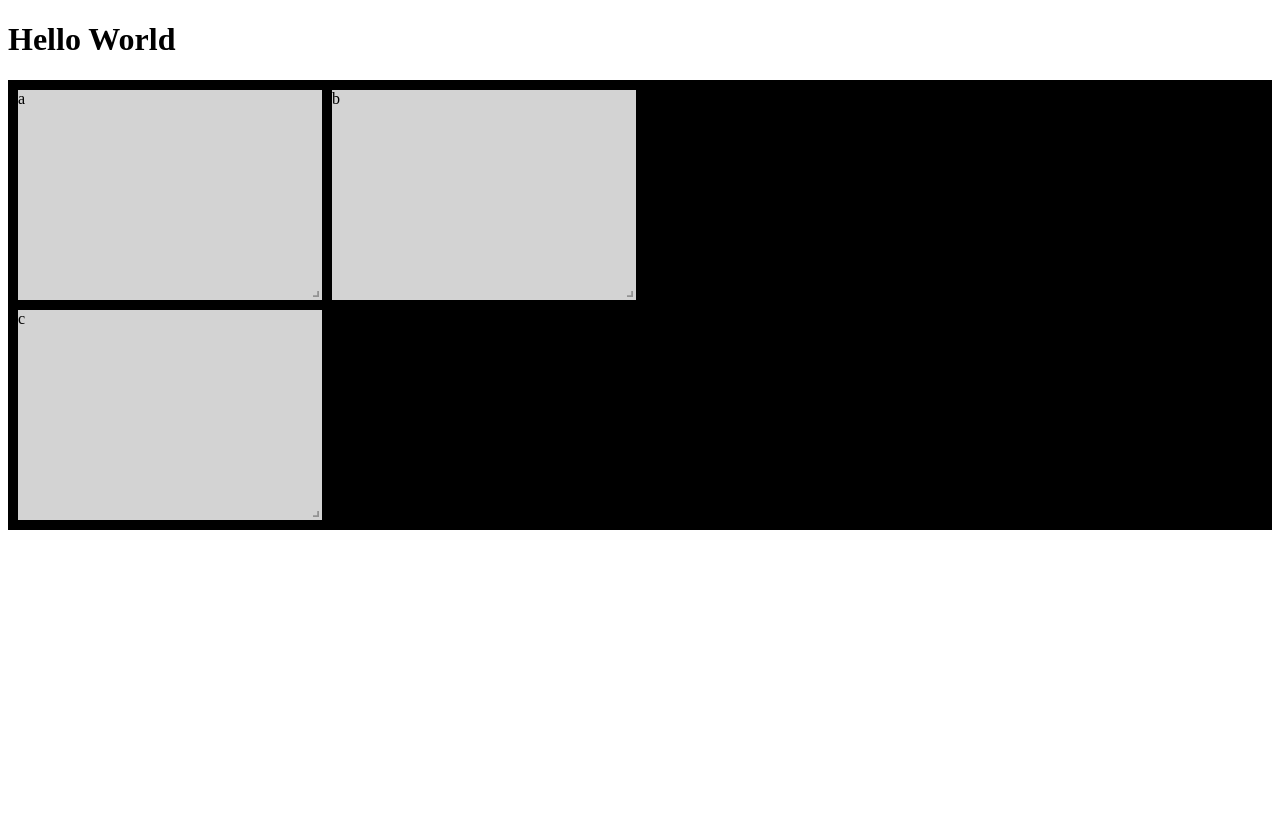
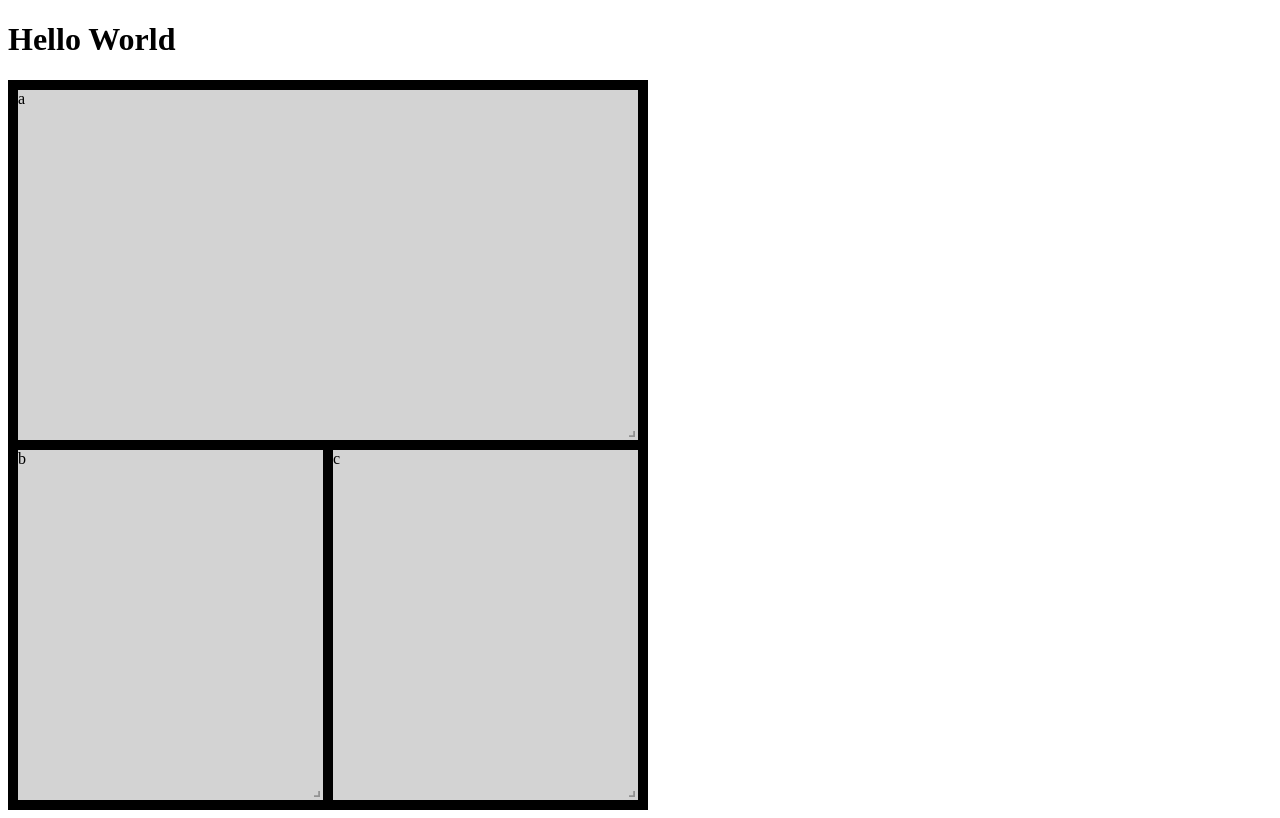
Before and after one commit to arellaTV/Comet-Create, a React app: page / in a window 1280 px wide. Built offline with nearby package versions, Linux system fonts and the light colour scheme.

Commit message:
Restores to static layout

```diff
--- a/client/src/App/index.js
+++ b/client/src/App/index.js
@@ -1,42 +1,34 @@
 import React from 'react';
-import { Responsive, WidthProvider } from 'react-grid-layout';
-const Grid = WidthProvider(Responsive);
+import Grid from 'react-grid-layout';
 
 class App extends React.Component {
   constructor(props) {
     super(props);
     this.state = {
-      layouts: {
-        lg: [
-          {i: 'a', x: 0, y: 0, w: 3, h: 2, minW: 2, maxW: 4, maxH: 4},
-          {i: 'b', x: 3, y: 0, w: 3, h: 2, minW: 2, maxW: 4},
-          {i: 'c', x: 0, y: 3, w: 3, h: 2}
-        ]
-      },
-      rowHeight: 100,
+      layout: [
+        {i: 'a', x: 0, y: 0, w: 8, h: 4, maxW: 8, maxH: 8},
+        {i: 'b', x: 0, y: 4, w: 4, h: 4, maxW: 8, maxH: 8},
+        {i: 'c', x: 4, y: 4, w: 4, h: 4, maxW: 8, maxH: 8}
+      ]
     }
+
+    this.updateLayout = this.updateLayout.bind(this);
   }
 
-  resizeHeight(newBreakpoint, newCols) {
-    var heights = {
-      lg: 100,
-      md: 83,
-      sm: 64,
-      xs: 40,
-      xxs: 20,
-    }
-    this.setState({ rowHeight: heights[newBreakpoint] });
+  getPage() {}
+
+  updateLayout(layout) {
+    this.setState({ layout });
+    console.log(this.state.layout);
   }
 
   render() {
     return (
       <div>
         <h1>Hello World</h1>
-        <Grid className='layout' layouts={this.state.layouts}
-        breakpoints={{lg: 1200, md: 996, sm: 768, xs: 480, xxs: 240}}
-        cols={{lg: 12, md: 12, sm: 12, xs: 12, xxs: 12}}
-        onBreakpointChange={this.resizeHeight.bind(this)}
-        rowHeight={this.state.rowHeight}>
+        <Grid className='layout' layout={this.state.layout}
+        onLayoutChange={this.updateLayout} cols={8} rowHeight={80} width={640}
+        verticalCompact={false}>
           <div key={'a'}>a</div>
           <div key={'b'}>b</div>
           <div key={'c'}>c</div>
--- a/public/styles/styles.css
+++ b/public/styles/styles.css
@@ -1,5 +1,6 @@
 .layout {
   background-color: black;
+  width: 640px;
 }
 
 .react-grid-item{
```
